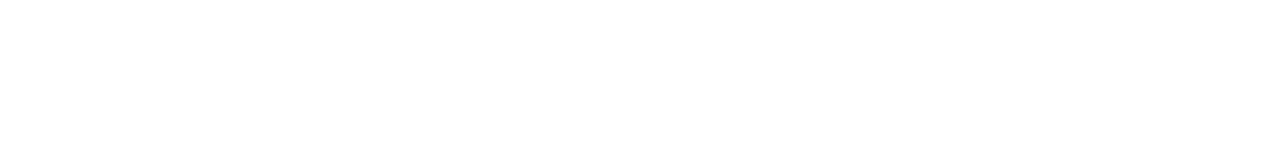
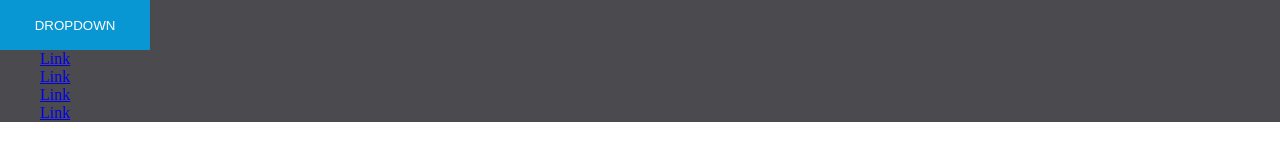
Before and after one commit to AnnaLouise500/cssdropdown, a plain HTML site: page index.html in a window 1280 px wide. Drawn offline with Linux system fonts and the light colour scheme.

Commit message:
Putting the Basics in place

```diff
--- a/index.html
+++ b/index.html
@@ -8,6 +8,14 @@
     <title>Document</title>
 </head>
 <body>
-
+    <nav class="navDefault">
+        <button>Dropdown</button>
+        <ul class="dropdownMenu">
+            <li class="dropdownItem"><a href="#" class="dropdownLink">Link</a></li>
+            <li class="dropdownItem"><a href="#" class="dropdownLink">Link</a></li>
+            <li class="dropdownItem"><a href="#" class="dropdownLink">Link</a></li>
+            <li class="dropdownItem"><a href="#" class="dropdownLink">Link</a></li>
+        </ul>
+    </nav>
 </body>
 </html>
--- a/main.css
+++ b/main.css
@@ -0,0 +1,21 @@
+.navDefault {
+    position: fixed;
+    top: 0;
+    left: 0;
+    right: 0;
+    background-color: #4a4a4f;
+}
+
+button {
+    border: none;
+    background-color: #0997d3;
+    width: 150px;
+    height: 50px;
+    color: #fff;
+    cursor: pointer;
+    text-transform: uppercase;
+}
+.dropdownMenu {
+    list-style: none;
+    margin: 0;
+}
```
